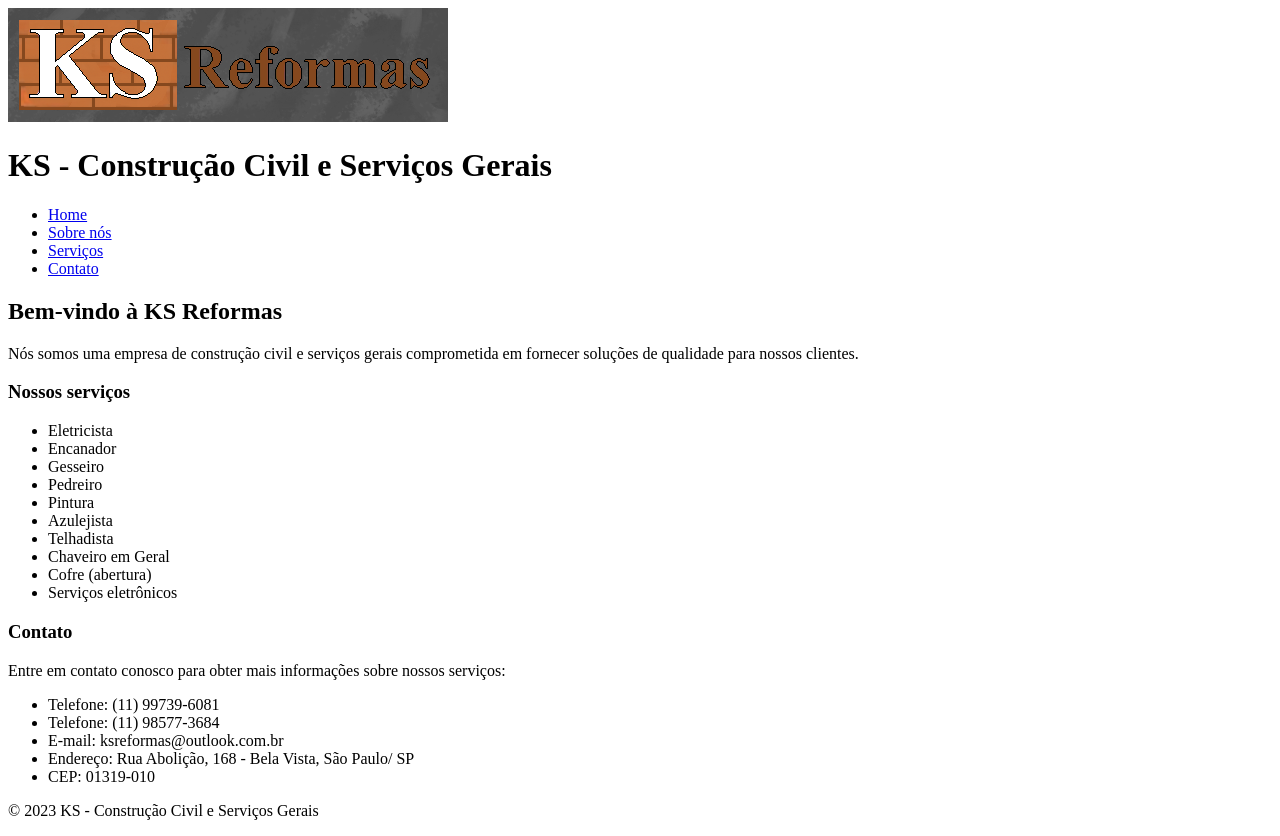
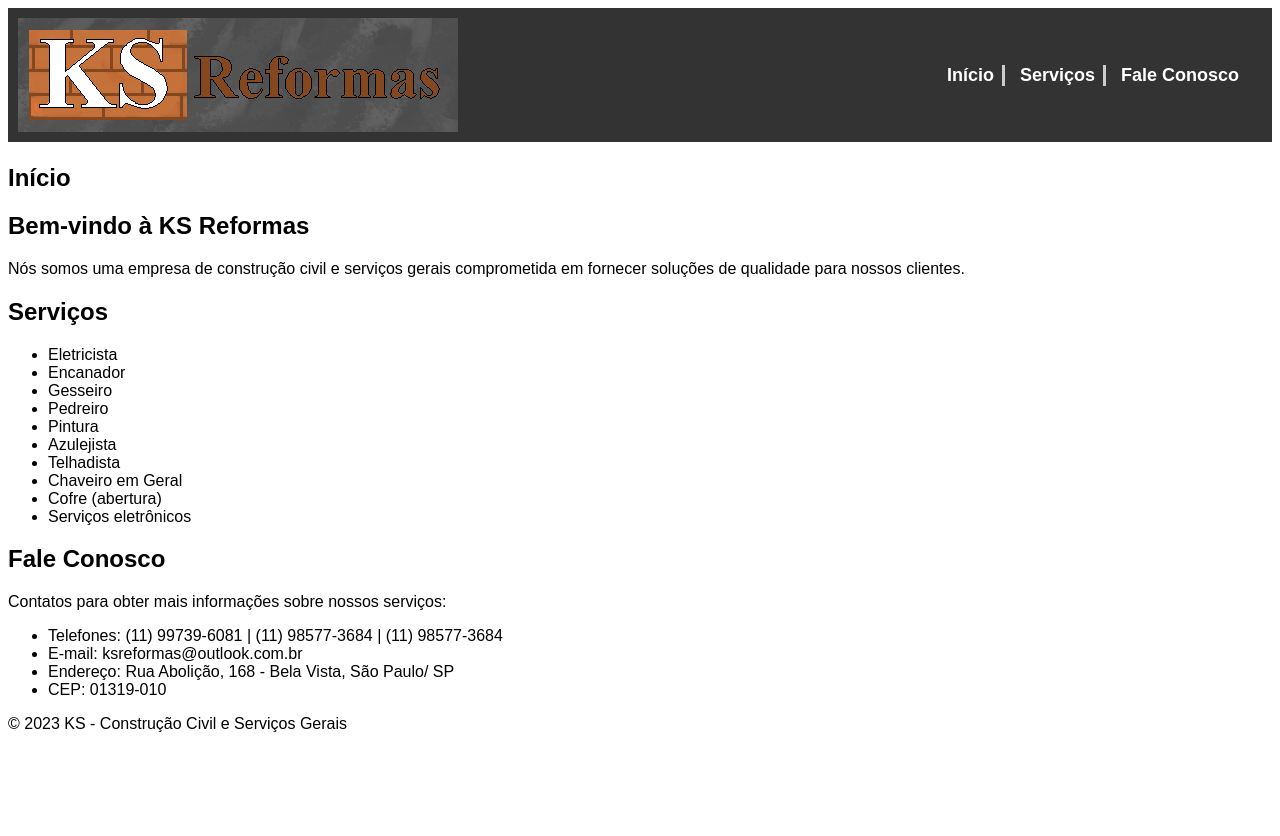
Before and after one commit to RaissaAssis/ksreformas, a plain HTML site: page index.html in a window 1280 px wide. After the commit the page ends 800 px from the top, so only its background shows below. Drawn offline with Linux system fonts and the light colour scheme.

Commit message:
Update index.html

```diff
--- a/index.html
+++ b/index.html
@@ -3,36 +3,83 @@
 <head>
 	<title>KS Reformas</title>
 	<link rel="icon" type="image/png" href="https://raw.githubusercontent.com/RaissaAssis/ksreformas/main/favicon.png">
+
+	<style>
+
+	body {
+	  font-family: Arial, sans-serif;
+	}
+
+	</style>
+
 </head>
 <body>
+	<header>
+		<div class="menu-container">
+
 			<img src= "https://raw.githubusercontent.com/RaissaAssis/ksreformas/main/banner.png">
+
+			<nav>
+      				<ul id="menu">
+        				<li><a href="#inicio">Início</a></li>
+					<li><a href="#servicos">Serviços</a></li>
+        				<li><a href="#faleconosco">Fale Conosco</a></li>
+      				</ul>
 					<style>
-	#menu {
-  		position: fixed;
-  		top: 0;
-  		width: 100%;
+
+					.menu-container {
+					  display: flex;
+					  justify-content: space-between;
+					  align-items: center;
+					  background-color: #333;
+					  color: #fff;
+					  padding: 10px;
+					  border-bottom: 2px solid #fff;
 					}
+
+					nav {
+					  display: flex;
+					  align-items: center;
+					}
+
+					nav ul {
+					  list-style: none;
+					  margin: 0;
+					  padding: 0;
+					  display: flex;
+					}
+
+					nav li {
+					  margin-right: 15px;
+					  border-right: 3px solid #ccc;
+					  padding-right: 8px;
+					}
+
+					#menu li:last-child {
+					  margin-right: 3;
+					  border-right: none;
+      }
+
+					nav a {
+					  color: #fff;
+					  text-decoration: none;
+					  font-size: 18px;
+					  font-weight: bold;
+
 					</style>
-
-
-	<header>
-		<h1>KS - Construção Civil e Serviços Gerais</h1>
+    			</nav>
+		</div>
 	</header>
 
-	<nav>
-		<ul>
-			<li><a href="#">Home</a></li>
-			<li><a href="#">Sobre nós</a></li>
-			<li><a href="#">Serviços</a></li>
-			<li><a href="#">Contato</a></li>
-		</ul>
-	</nav>
-
 	<main>
+		<section id="inicio">
+			<h2>Início</h2>
 			<h2>Bem-vindo à KS Reformas</h2>
 			<p>Nós somos uma empresa de construção civil e serviços gerais comprometida em fornecer soluções de qualidade para nossos clientes.</p>
+		</section>
 
-		<h3>Nossos serviços</h3>
+		<section id="servicos">
+			<h2>Serviços</h2>
   			<ul>
 				<li>Eletricista</li>
 				<li>Encanador</li>
@@ -45,16 +92,18 @@
       				<li>Cofre (abertura)</li>
       				<li>Serviços eletrônicos</li>
 			</ul>
+		</section>
 
-		<h3>Contato</h3>
-		<p>Entre em contato conosco para obter mais informações sobre nossos serviços:</p>
+		<section id="faleconosco">
+			<h2>Fale Conosco</h2>
+			<p>Contatos para obter mais informações sobre nossos serviços:</p>
 			<ul>
-			<li>Telefone: (11) 99739-6081</li>
-      <li>Telefone: (11) 98577-3684</li>
+				<li>Telefones: (11) 99739-6081 | (11) 98577-3684 | (11) 98577-3684</li>
       				<li>E-mail: ksreformas@outlook.com.br</li>
 				<li>Endereço: Rua Abolição, 168 - Bela Vista, São Paulo/ SP</li>
       				<li>CEP: 01319-010</li>
 			</ul>
+		</section>
 	</main>
 
 	<footer>
```
Lines whose indentation alone changed are shown as unchanged.
